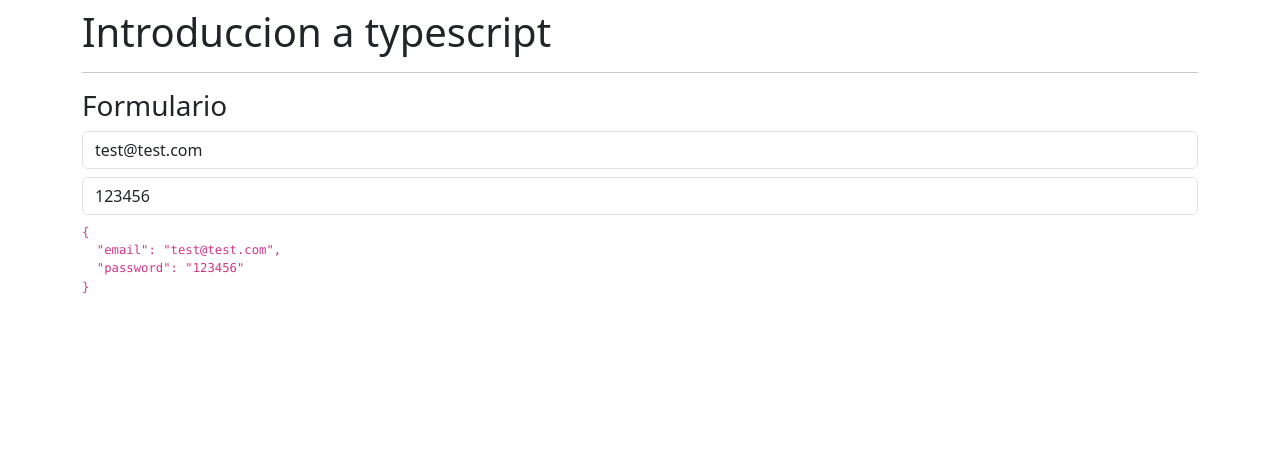
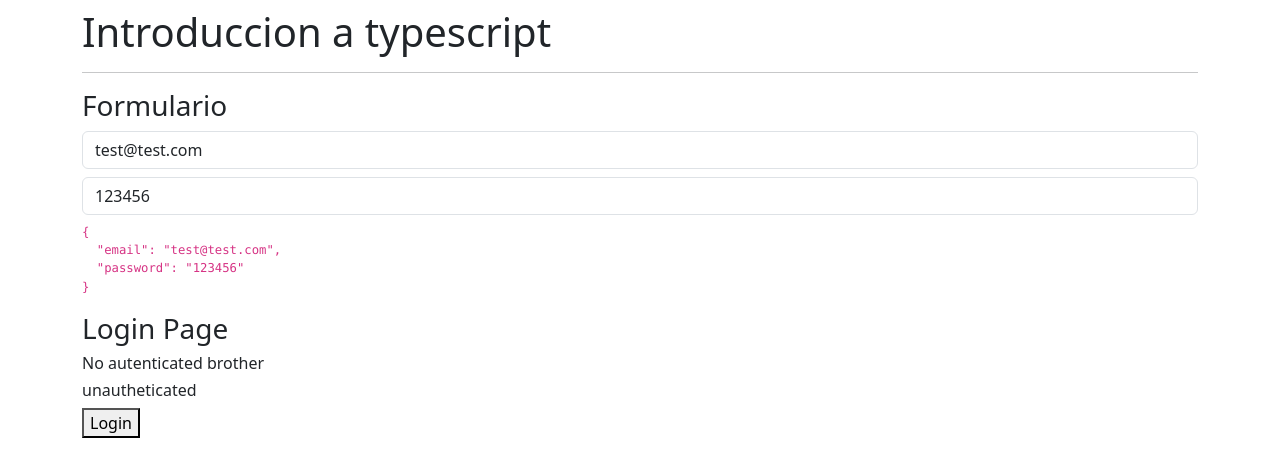
Before and after one commit to luciano-dlr/ReactNative-ABC, a React (Create React App) app: page / in a window 1280 px wide. Shown: the top 476 px of the page. Built offline with nearby package versions, Linux system fonts and the light colour scheme.

Commit message:
zustand logic login type

```diff
--- a/package.json
+++ b/package.json
@@ -15,7 +15,8 @@
     "react-dom": "^18.2.0",
     "react-scripts": "5.0.1",
     "typescript": "^4.9.5",
-    "web-vitals": "^2.1.4"
+    "web-vitals": "^2.1.4",
+    "zustand": "^4.5.1"
   },
   "scripts": {
     "start": "react-scripts start",
--- a/src/components/Fromularios.tsx
+++ b/src/components/Fromularios.tsx
@@ -1,4 +1,6 @@
+import { useEffect } from 'react';
 import { useForm } from '../hooks/useForm';
+import { useAuthStore } from '../store/auth.store';
 
 export const Fromularios = () => {
 
@@ -6,6 +8,31 @@ export const Fromularios = () => {
         email: 'test@test.com',
         password: '123456'
     })
+
+    const authStatus = useAuthStore(state => state.status)
+    const user = useAuthStore(state => state.user)
+
+
+    const login = useAuthStore(state => state.login)
+    const logout = useAuthStore(state => state.logout)
+
+    useEffect(() => {
+
+        setTimeout(() => {
+
+            logout()
+
+        }, 2000);
+
+
+    }, [])
+
+
+
+
+    if (authStatus === 'checking') {
+        return <h3>Loading ..</h3>
+    }
 
     return (
         <>
@@ -28,6 +55,24 @@ export const Fromularios = () => {
             <code>
                 <pre>{JSON.stringify(formulario, null, 2)}</pre>
             </code>
+
+            <h3>Login Page</h3>
+            {(authStatus === 'authenticated')
+
+                ? <h6>Autenticado como : {JSON.stringify(user, null, 2)}</h6>
+                : <h6>No autenticated brother</h6>
+
+            }
+            <h6>{authStatus}</h6>
+
+            {(authStatus === 'authenticated')
+
+                ? <button onClick={logout}>LogOut</button>
+                : <button onClick={() => login('leonardito@gmail.com', '123')} >Login</button>
+
+            }
+
+
         </>
     )
 }
--- /dev/null
+++ b/src/store/auth.store.ts
@@ -0,0 +1,43 @@
+import { create } from "zustand";
+
+interface AuthState {
+    status: 'authenticated' | 'unautheticated' | 'checking';
+    token?: string;
+    user?: {
+        name: string;
+        email: string;
+    }
+
+    login:(email:string,password:string) => void;
+    logout:()=> void;
+
+
+}
+
+export const useAuthStore = create<AuthState>()((set) => ({
+
+    status: 'checking',
+    token: undefined,
+    user: undefined,
+    login:(email:string,password:string) => {
+
+        set({
+            status:'authenticated',
+            token:'ABC123',
+            user:{
+                name:'Leonardito',
+                email:email
+            }
+        })
+
+    },
+
+    logout:() => {
+        set({
+        status:'unautheticated',
+        token:undefined,
+        user:undefined
+    })
+    }
+
+}));
```
Also changed, not shown: 1 other file (tests, documents, lock files or other folders).
